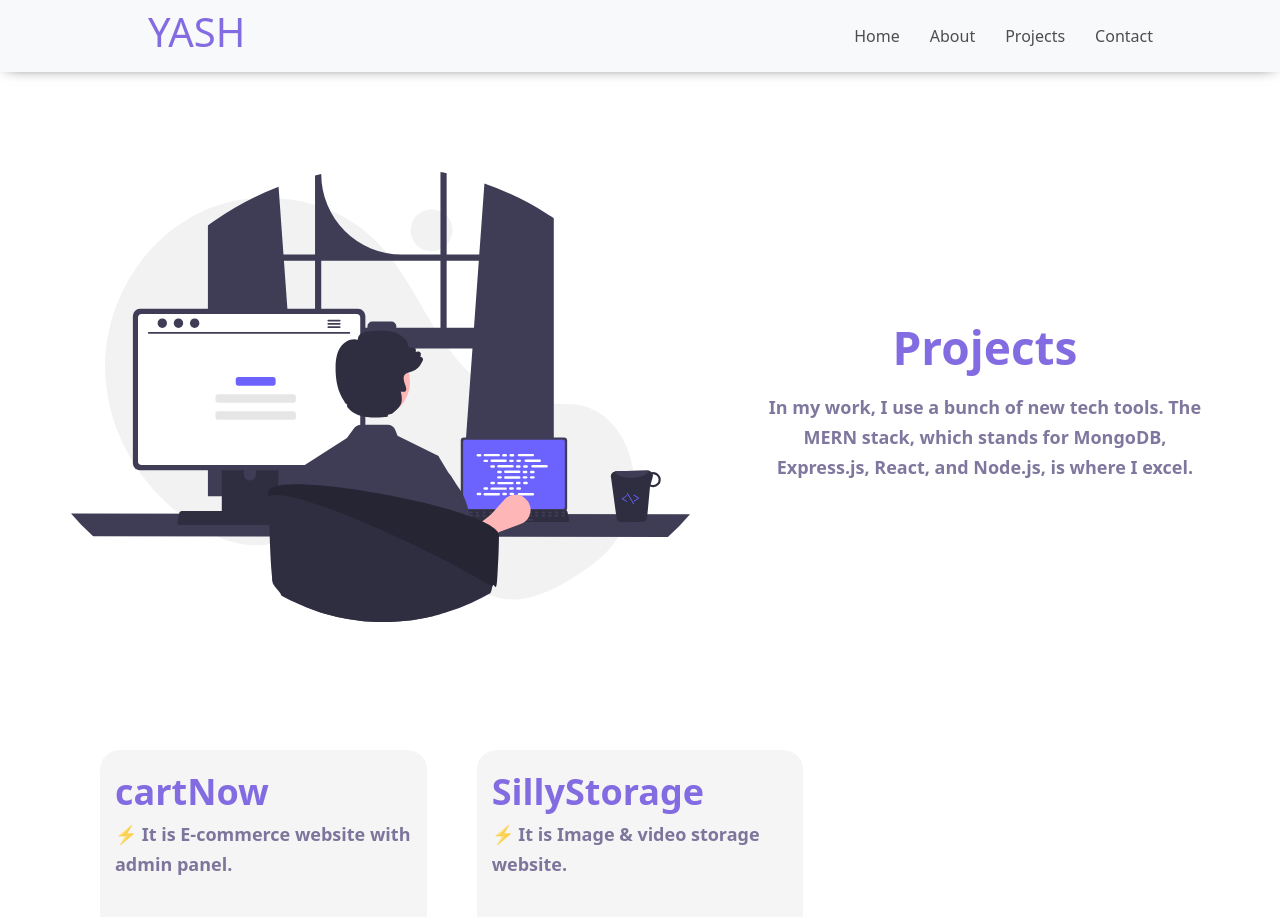
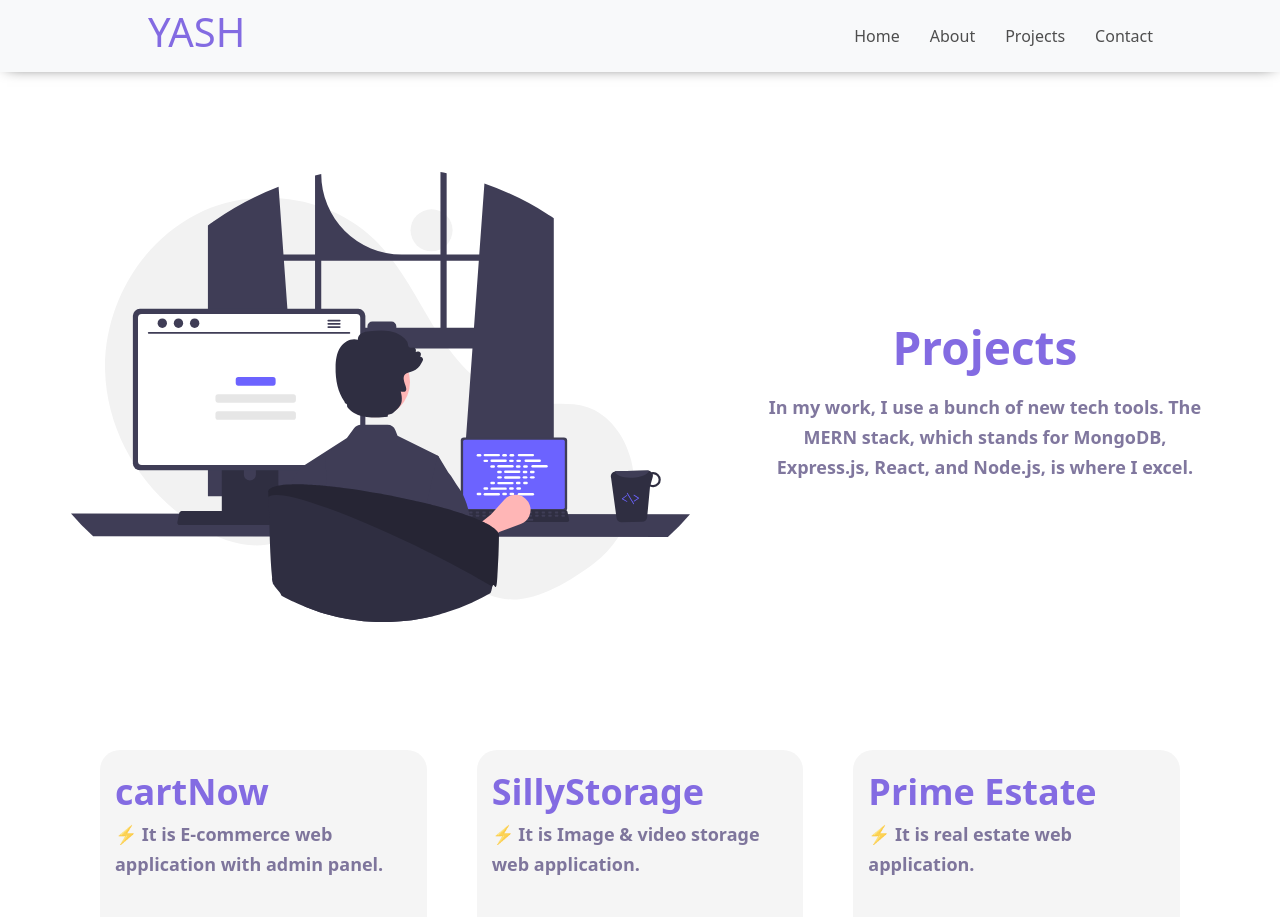
Before and after one commit to YaShDaRJi2043/yashwebsite, a React (Create React App) app: page /project in a window 1280 px wide. Shown: the top 917 px of the page. Built offline with nearby package versions, Linux system fonts and the light colour scheme.

Commit message:
first commit

```diff
--- a/src/Pages/Contact/Contact.jsx
+++ b/src/Pages/Contact/Contact.jsx
@@ -25,7 +25,7 @@ const Contact = () => {
 
             <div className="ResumeBtnDiv">
               <a
-                href="https://drive.google.com/file/d/1Qq3u60B05tSqSdDL2oFms8IQfHbo462U/view?usp=drive_link"
+                href="https://drive.google.com/file/d/1yA5bITcUnfFDn7nQVF9vuindNOhtY0An/view?usp=sharing"
                 target="_blank"
                 rel="noreferrer"
                 className="ResumeBtn"
--- a/src/Pages/Project/Project.css
+++ b/src/Pages/Project/Project.css
@@ -46,7 +46,7 @@
 
   &:hover {
     box-shadow: 0 14px 28px rgba(0, 0, 0, 0.25), 0 10px 10px rgba(0, 0, 0, 0.22);
-    scale: 1.15;
+    scale: 1.07;
   }
 }
 
--- a/src/Pages/Project/Project.jsx
+++ b/src/Pages/Project/Project.jsx
@@ -23,7 +23,7 @@ const Project = () => {
         <div className="projectDiv">
           <div className="projectName">cartNow</div>
           <div className="projectDiscription">
-            ⚡ It is E-commerce website with admin panel.
+            ⚡ It is E-commerce web application with admin panel.
           </div>
           <div className="lenLogoDiv">
             <img src="/react.svg" alt="img" className="lenLogo" />
@@ -35,7 +35,20 @@ const Project = () => {
         <div className="projectDiv">
           <div className="projectName">SillyStorage</div>
           <div className="projectDiscription">
-            ⚡ It is Image & video storage website.
+            ⚡ It is Image & video storage web application.
+          </div>
+          <div className="lenLogoDiv">
+            <img src="/react.svg" alt="img" className="lenLogo" />
+            <img src="/nodejs.svg" alt="img" className="lenLogo" />
+            <img src="/mongodb.svg" alt="img" className="lenLogo" />
+            <img src="/firebase.svg" alt="img" className="lenLogo" />
+          </div>
+        </div>
+
+        <div className="projectDiv">
+          <div className="projectName">Prime Estate</div>
+          <div className="projectDiscription">
+            ⚡ It is real estate web application.
           </div>
           <div className="lenLogoDiv">
             <img src="/react.svg" alt="img" className="lenLogo" />
```
